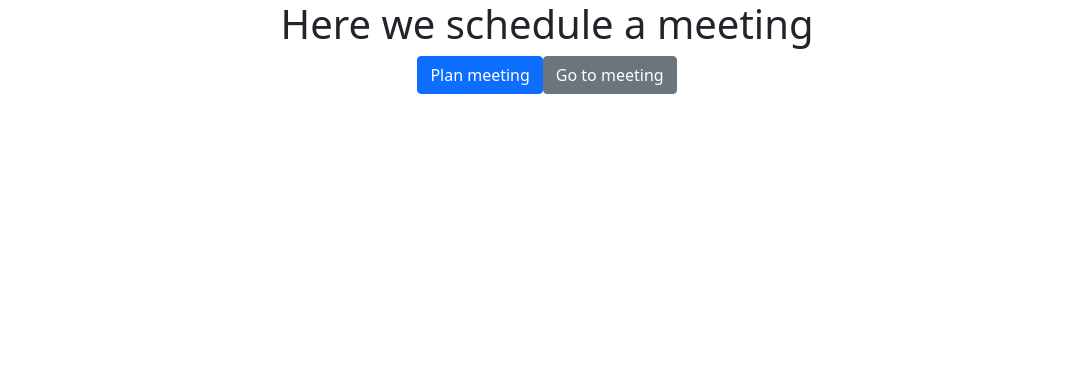
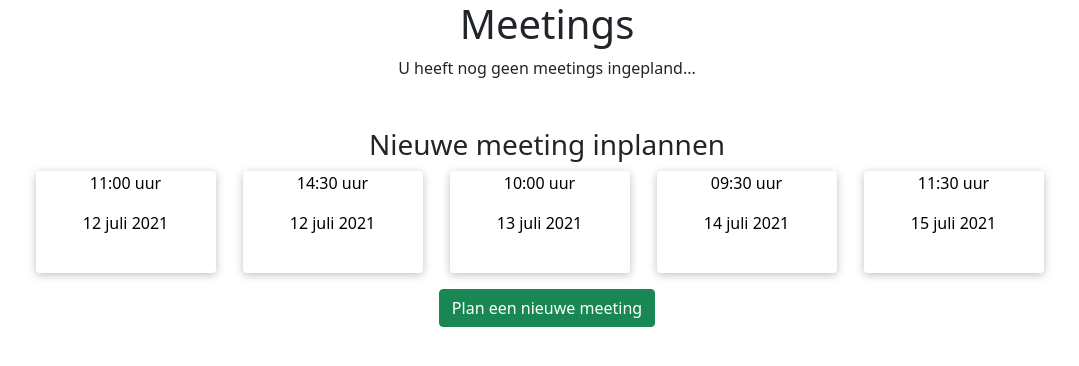
Before and after one commit to HR-Medialab-Team-FireNuggets/Prototype, a React (Create React App) app: page / in a window 1280 px wide. Shown: the top 366 px of the page, without its empty margins (93-1172 px from the left). Built offline with nearby package versions, Linux system fonts and the light colour scheme.

Commit message:
feat: schedule meeting page setup

```diff
--- a/package.json
+++ b/package.json
@@ -10,6 +10,7 @@
     "react": "^17.0.2",
     "react-collapsible": "^2.8.3",
     "react-dom": "^17.0.2",
+    "react-hook-form": "^7.8.8",
     "react-scripts": "4.0.3",
     "web-vitals": "^1.1.2"
   },
--- a/src/pages/SchedulePage/SchedulePage.css
+++ b/src/pages/SchedulePage/SchedulePage.css
@@ -0,0 +1,26 @@
+.date-card {
+    width: 180px;
+    height: 102px;
+    box-shadow: 0px 2px 8px rgba(0, 0, 0, 0.25);
+    border-radius: 4px;
+}
+.date-card__last {
+    width: 180px;
+    height: 102px;
+    box-shadow: 0px 2px 8px rgba(0, 0, 0, 0.25);
+    border-radius: 4px;
+}
+
+.date-picker {
+    display: flex;
+    justify-content: center;
+}
+
+.date-button {
+    background: transparent;
+    box-shadow: 0px 0px 0px transparent;
+    border: 0px solid transparent;
+    text-shadow: 0px 0px 0px transparent;
+    margin-right: 15px;
+    margin-bottom: 15px;
+  }
--- a/src/pages/SchedulePage/index.js
+++ b/src/pages/SchedulePage/index.js
@@ -1,19 +1,83 @@
 import './SchedulePage.css';
+import { useState } from 'react';
 
 function SchedulePage(props) {
+  const [selectedDate, setSelectedDate] = useState();
+  const [validationMessage, setValidationMessage] = useState(false);
+  const [meetings, setMeetings] = useState();
 
-  function onClickHandler() {
-    // meeting validation
+  function onClickHandler(e) {
+    setSelectedDate(e)
+    setValidationMessage(false)
+  }
 
-    // add meeting to overview
+  const onSubmit = () => {
+    if(selectedDate) {
+      setValidationMessage(false)
+      setMeetings(selectedDate)
+    } else {
+      setValidationMessage(true)
+    }
+  }
+
+  function handleMeetingClick() {
+    console.log('Open meeting details')
   }
 
   return (
     <div className="Schedule">
       <div className="container">
-        <h1>Here we schedule a meeting</h1>
-        <button onClick={() => {onClickHandler()}} type="button" className="btn btn-primary">Plan meeting</button>
-        <button onClick={() => {props.videoCall(true)}} type="button" className="btn btn-secondary">Go to meeting</button>
+        <h1>Meetings</h1>
+          <div className="overview">
+            {meetings
+              ?
+                <div className="open-meetings">
+                  <p>Mijn Meetings:</p>
+                  <button onClick={() => handleMeetingClick()}>{meetings}</button>
+                </div>
+              : 'U heeft nog geen meetings ingepland...'
+            }
+          </div>
+          <br/><br/>
+          <h3>Nieuwe meeting inplannen</h3>
+          <div className="date-picker">
+            <button className="date-button" onClick={() => onClickHandler('11:00, 12 juli 2021')}>
+              <div className="date-card">
+                <p>11:00 uur</p>
+                <p>12 juli 2021</p>
+              </div>
+            </button>
+            <button className="date-button" onClick={() => onClickHandler('14:30, 12 juli 2021')}>
+              <div className="date-card">
+                <p>14:30 uur</p>
+                <p>12 juli 2021</p>
+              </div>
+            </button>
+            <button className="date-button" onClick={() => onClickHandler('10:00, 13 juli 2021')}>
+              <div className="date-card">
+                <p>10:00 uur</p>
+                <p>13 juli 2021</p>
+              </div>
+            </button>
+            <button className="date-button" onClick={() => onClickHandler('09:30, 14 juli 2021')}>
+              <div className="date-card">
+                <p>09:30 uur</p>
+                <p>14 juli 2021</p>
+              </div>
+            </button>
+            <button className="date-button" onClick={() => onClickHandler('11:30, 15 juli 2021')}>
+              <div className="date-card__last">
+                <p>11:30 uur</p>
+                <p>15 juli 2021</p>
+              </div>
+            </button>
+          </div>
+          {validationMessage ? <p className="validation-message">Vergeet niet een datum te selecteren...</p> : '' }
+
+
+          <button onClick={() => onSubmit()} type="button" className="btn btn-success">Plan een nieuwe meeting</button>
+
+        {/* <button onClick={() => {props.videoCall(true)}} type="button" className="btn btn-secondary">Go to meeting</button> */}
       </div>
     </div>
   );
```
Also changed, not shown: 1 other file (tests, documents, lock files or other folders).
